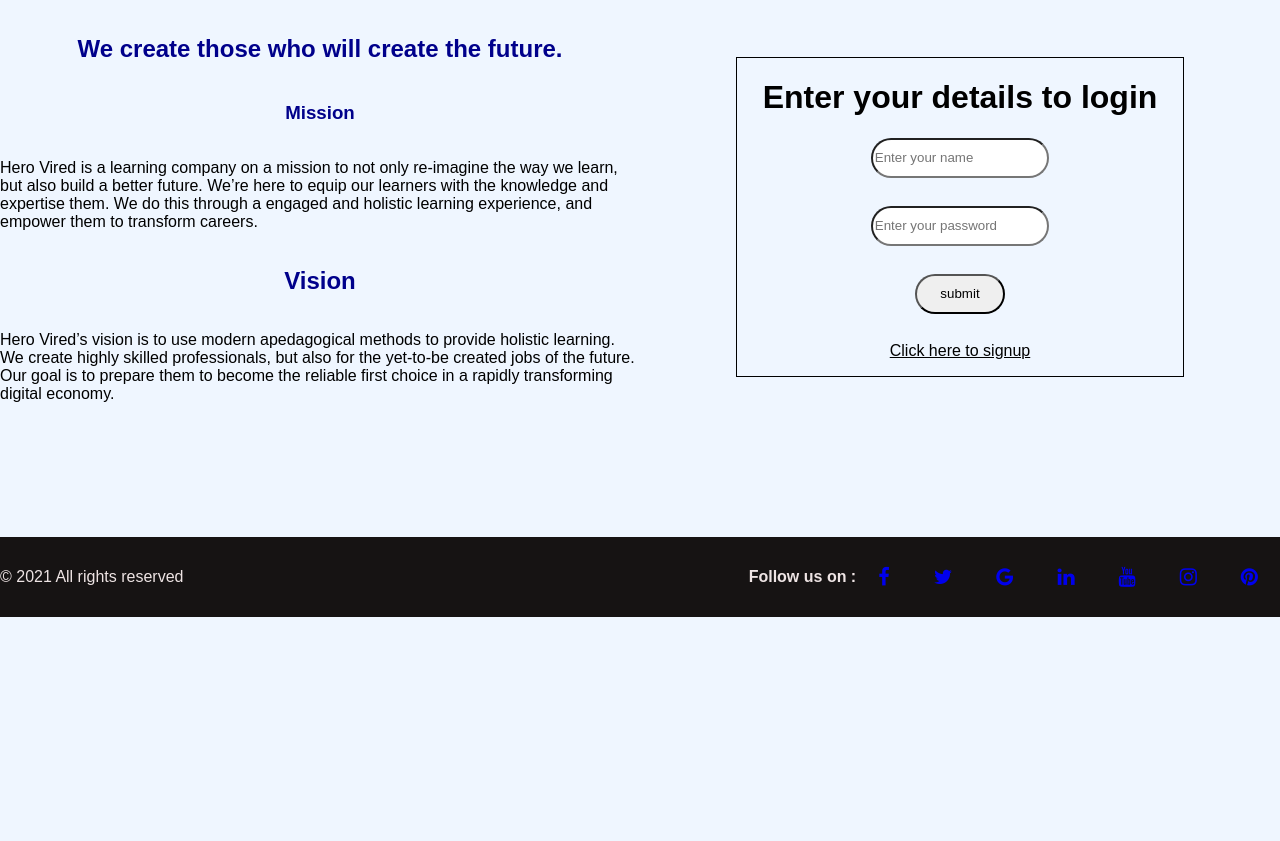
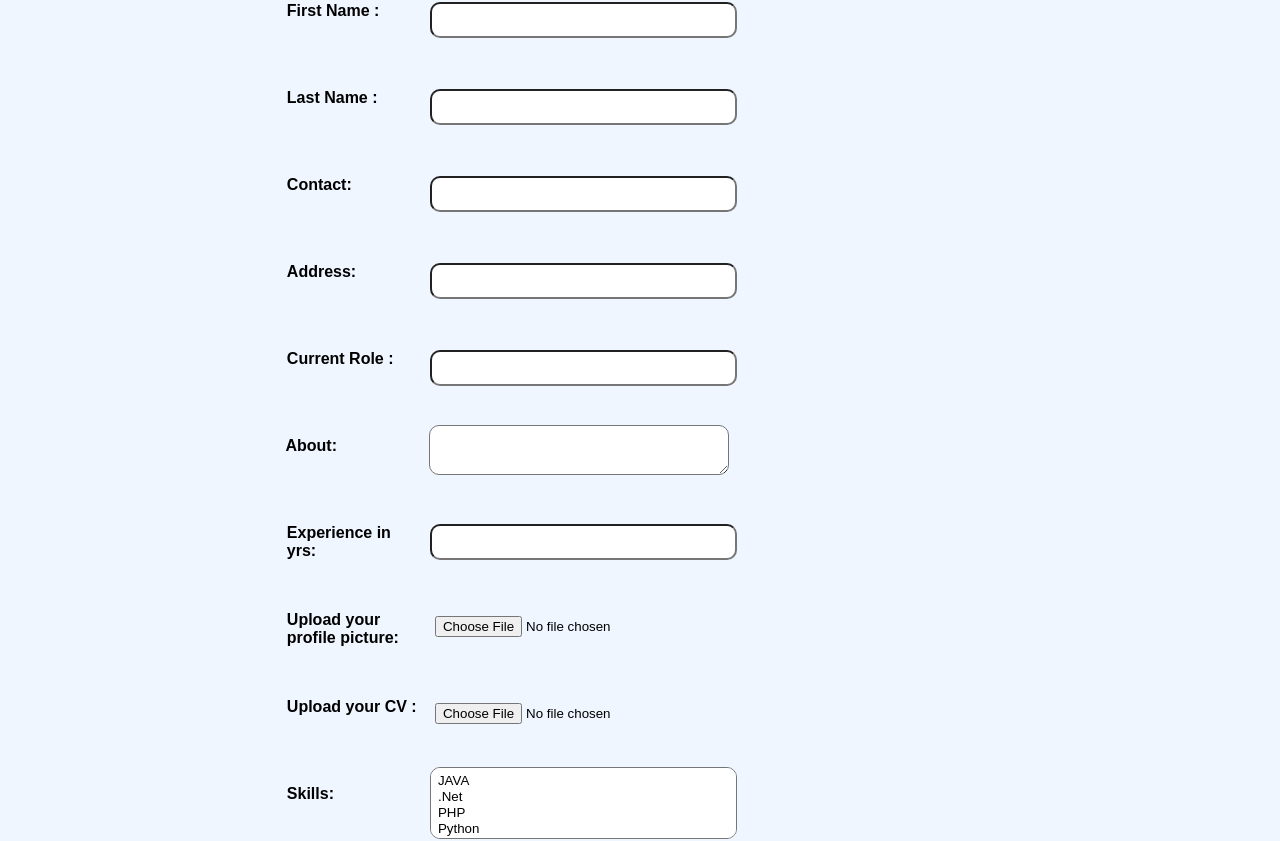
Before and after one commit to shanpri03/YUBI_CapstoneProject, a React app in the folder React_Jobportal/: page /profile in a window 1280 px wide. Before the commit this address led to /. Shown: the part 183-1024 px from the top of the page. Before the commit the page ends 800 px from the top, so only its background shows below. Built offline with nearby package versions, Linux system fonts and the light colour scheme.

Commit message:
updating skills

```diff
--- a/React_Jobportal/src/Components/UserInfo/Profile.js
+++ b/React_Jobportal/src/Components/UserInfo/Profile.js
@@ -5,6 +5,7 @@
 import './profile.css'
 function Profile() {
   let location = useLocation();
+  let[skill,setSkill]= useState([])
   let [data, setData] = useState({});
   let [email, setEmail] = useState('');
   let ctx = useContext(DataContext)
@@ -15,26 +16,35 @@
 
     })
   }
+  const handleClick =(e)=>{
+    setSkill([...skill,e.target.value])
+    console.log(skill)
+
+  }
   const sendData = async () => {
-    setEmail(location.state.email )
+    //setEmail(location.state.email)
     console.log(email)
     setData({
       ...data,
-      email: email
+      email: email,skills:skill
+    })
+    setData({
+      ...data,
+      skills:skill
     })
     console.log(data)
     let response = await axios.post('/profile', data);
     console.log(response.data)
-    if(response.data){
+    if (response.data) {
       navigate('/')
-    }else{
+    } else {
       navigate('/')
     }
 
   }
   return (
     <>
-{ctx.status ? (
+      {true ? (
         <>
           <div className="profile">
 
@@ -92,7 +102,13 @@
 
                 <div className="prof-row">
                   <label>Skills: </label>
-         <textarea name="skills" rows='2' cols='20' onChange={handleChange} ></textarea>
+                  <select name="skills" id="skid" onClick={handleClick}  multiple>
+                    <option value="Java">JAVA</option>
+                    <option value=".Net">.Net</option>
+                    <option value="PHP">PHP</option>
+                    <option value="Python">Python</option>
+                    <option value="Spring">Spring</option>
+                  </select>
                 </div>
                 <div className="prof-row">
                   <label>Experience: </label>
@@ -114,7 +130,7 @@
                   <label>CTC in lacs: </label>
                   <input type="number" name="ctc" onChange={handleChange} />
                 </div>
-       <div  className="prof-row-sub">
+                <div className="prof-row-sub">
                   <input type="submit" className="prof-sub" onClick={sendData}></input>
                 </div>
               </div>
@@ -125,7 +141,7 @@
             </div>
           </div>
         </>
-):<Navigate to="/"/>}
+      ) : <Navigate to="/" />}
     </>
 
 
--- a/React_Jobportal/src/Components/UserInfo/profile.css
+++ b/React_Jobportal/src/Components/UserInfo/profile.css
@@ -44,13 +44,21 @@
     margin-bottom: 15px;
 }
 
-.prof-content>.prof-input>.prof-row>input {
-    width: 300px;
-    height: 30px;
+.prof-content>.prof-input>.prof-row>input,select{
+    width: 30%;
+    height: 50%;
     border-radius: 10px;
     margin-left: 10px;
     padding: 5px;
 
+
+}
+.prof-content>.prof-input>.prof-row>select{
+    width: 30%;
+    height: 100%;
+    border-radius: 10px;
+    margin-left: 10px;
+    padding: 5px;
 
 }
 
@@ -65,10 +73,11 @@
 }
 
 .prof-content>.prof-input>.prof-row>label {
-    width:12%;
+    width:13%;
     height: 50%;
     font-weight: bolder;
     font-size: medium;
+
 
 }
 
```
Lines whose indentation alone changed are shown as unchanged.
